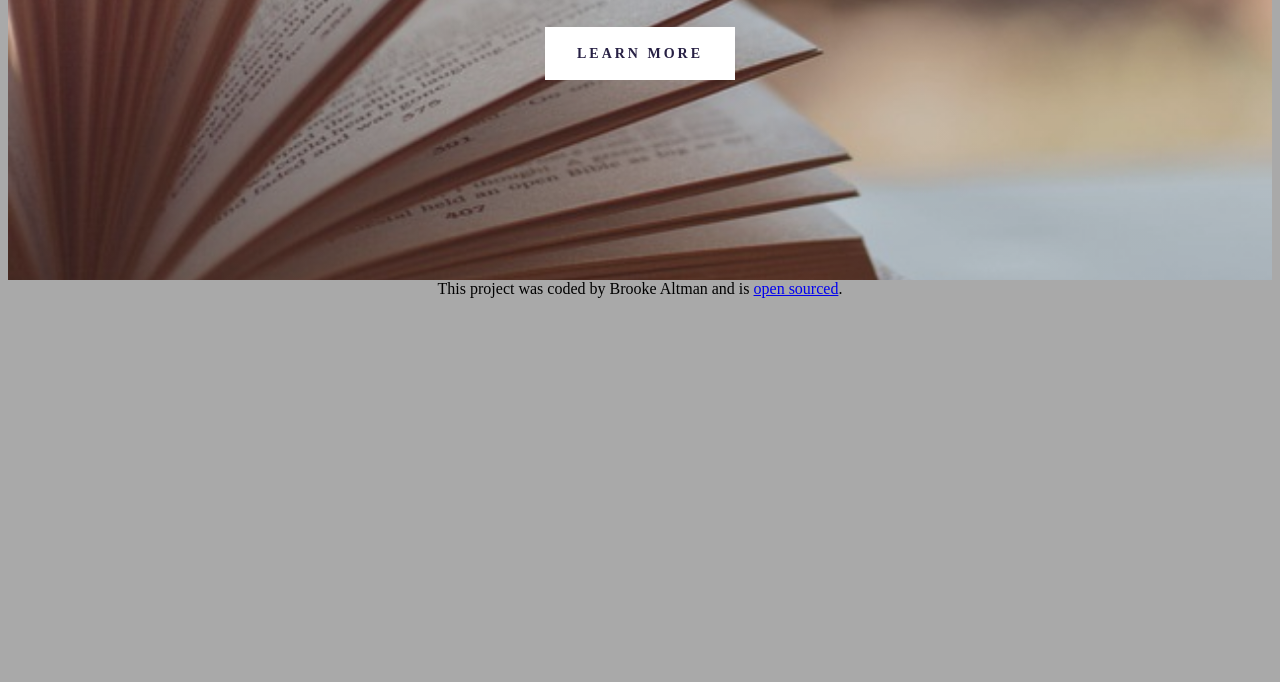
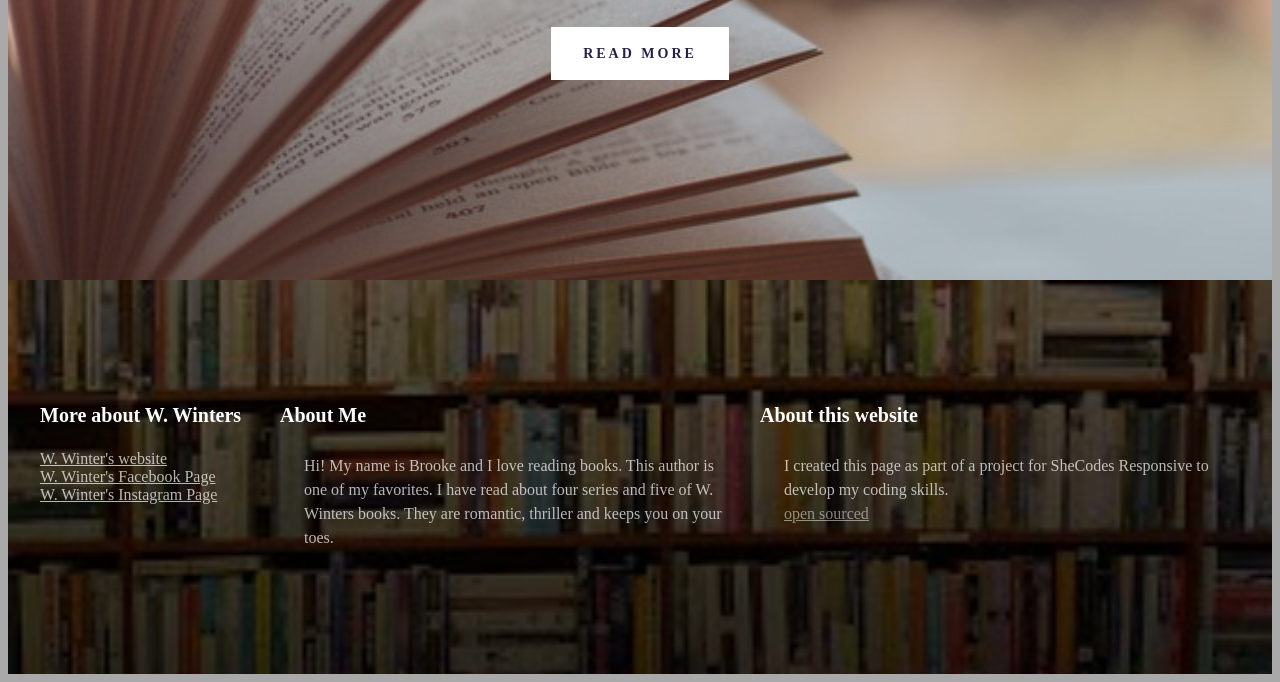
Before and after one commit to altmanb15/Responsive-Add-on-Project, a plain HTML site: page index.html in a window 1280 px wide. Shown: the part 463-1145 px from the top of the page. Before the commit the page ends 800 px from the top, so only its background shows below. Drawn offline with Linux system fonts and the light colour scheme.

Commit message:
Added footer

```diff
--- a/index.html
+++ b/index.html
@@ -18,17 +18,60 @@
         <h3>.Book.</h3>
         <h1>Willow Winters</h1>
         <h2>Romance novel, Contemporary romance, Fiction, Thriller</h2>
-        <a href="">Learn more</a>
+        <a href="">Read more</a>
       </header>
-
       <footer>
-        This project was coded by Brooke Altman and is
-        <a
-          href="https://github.com/altmanb15/Responsive-Add-on-Project"
-          target="_blank"
-        >
-          open sourced</a
-        >.
+        <section class="grid">
+          <div>
+            <h3>More about W. Winters</h3>
+            <ul>
+              <li>
+                <a href="https://www.willowwinterswrites.com" target="_blank">
+                  W. Winter's website</a
+                >
+              </li>
+              <li>
+                <a
+                  href="https://www.facebook.com/AuthorWillowWinters"
+                  target="_blank"
+                >
+                  W. Winter's Facebook Page</a
+                >
+              </li>
+              <li>
+                <a
+                  href="https://www.instagram.com/willowwintersbooks/"
+                  target="_blank"
+                >
+                  W. Winter's Instagram Page</a
+                >
+              </li>
+            </ul>
+          </div>
+          <div>
+            <h3>About Me</h3>
+            <p>
+              Hi! My name is Brooke and I love reading books. This author is one
+              of my favorites. I have read about four series and five of W.
+              Winters books. They are romantic, thriller and keeps you on your
+              toes.
+            </p>
+          </div>
+          <div>
+            <h3>About this website</h3>
+            <p>
+              I created this page as part of a project for SheCodes Responsive
+              to develop my coding skills.
+              <br />
+              <a
+                href="https://github.com/altmanb15/Responsive-Add-on-Project"
+                target="_blank"
+              >
+                open sourced</a
+              >
+            </p>
+          </div>
+        </section>
       </footer>
     </div>
   </body>
--- a/src/styles.css
+++ b/src/styles.css
@@ -7,7 +7,14 @@ body {
   max-width: 1400px;
   margin: 0 auto;
 }
-
+.grid {
+  display: grid;
+  grid-template-columns: 1fr 2fr 2fr;
+}
+section {
+  max-width: 1200px;
+  margin: 0 auto;
+}
 header {
   background-image: linear-gradient(rgba(0, 0, 0, 0.2), rgba(0, 0, 0, 0.2)),
     url("../images/header.jpg");
@@ -52,8 +59,38 @@ header a {
 }
 
 footer {
-  text-align: center;
+  color: white;
+  background-image: linear-gradient(rgba(0, 0, 0, 0.6), rgba(0, 0, 0, 0.8)),
+    url("../images/footer-image.jpeg");
+  background-repeat: no-repeat;
+  background-size: cover;
+  padding: 100px 0;
 }
+footer h3 {
+  font-weight: 700;
+  font-size: 20px;
+  line-height: 30px;
+}
+footer ul {
+  padding: 0;
+}
+footer li {
+  list-style: none;
+  margin: 0;
+  padding: 0;
+}
+footer a {
+  color: white;
+  opacity: 0.7;
+}
+footer p {
+  font-weight: 400;
+  font-size: 16px;
+  opacity: 0.7;
+  line-height: 24px;
+  margin: 24px;
+}
+
 @media (max-width: 900px) {
   header {
     padding: 60px 0;
```
Also changed, not shown: images/footer-image.jpeg (added), images/images.jpeg (added), 1 other file.
